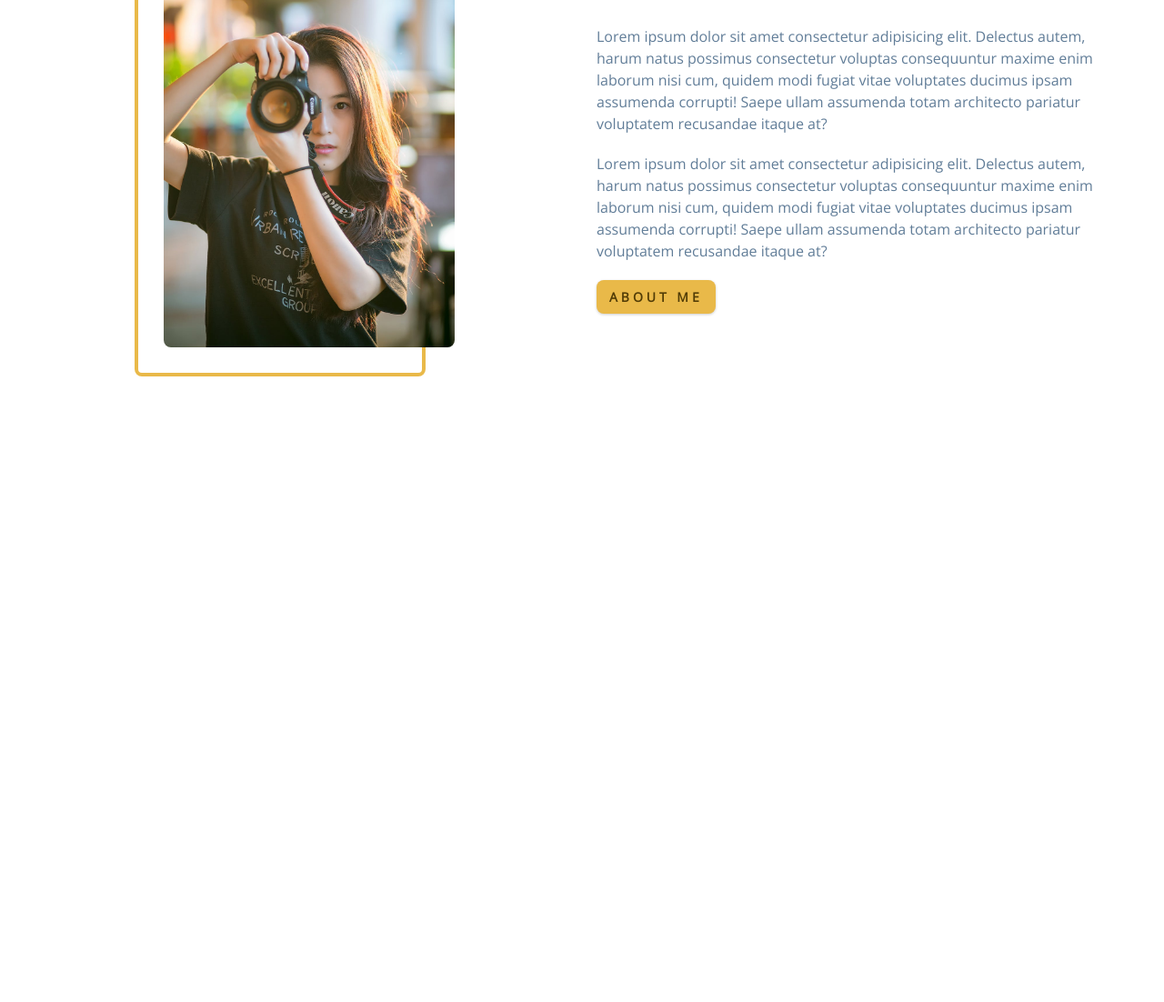
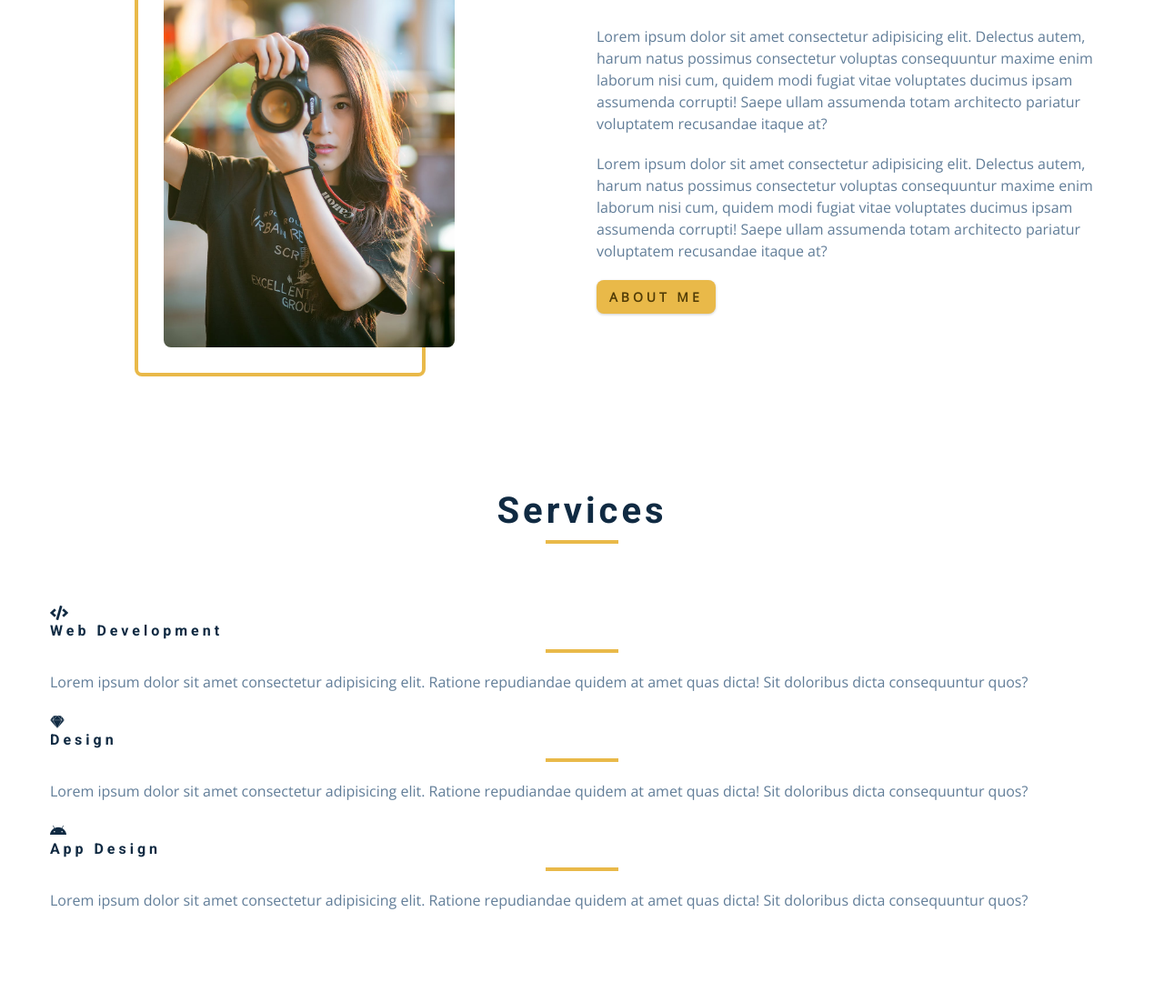
Before and after one commit to Rantech91/css-grid-portfolio-project, a plain HTML site: page index.html in a window 1280 px wide. Shown: the part 978-2080 px from the top of the page at 91% size. Before the commit the page ends 1440 px from the top, so only its background shows below. Drawn offline with nearby package versions, Linux system fonts and the light colour scheme.

Commit message:
service html

```diff
--- a/index.html
+++ b/index.html
@@ -163,7 +163,43 @@
   </section>
   <!-- end of about -->
   <!-- services -->
-
+  <section class="section section bg-grey">
+    <!-- section title -->
+    <div class="section-title">
+      <h2>services</h2>
+      <div class="underline"></div>
+    </div>
+    <!-- end of section title -->
+    <div class="services-center section-center">
+      <!-- single service -->
+      <article class="service">
+        <i class="fas fa-code service-icon"></i>
+        <h4>web development</h4>
+        <div class="underline"></div>
+        <p>Lorem ipsum dolor sit amet consectetur adipisicing elit. Ratione repudiandae quidem at amet quas dicta! Sit
+          doloribus dicta consequuntur quos?</p>
+      </article>
+      <!-- end of single service -->
+      <!-- single service -->
+      <article class="service">
+        <i class="fab fa-sketch service-icon"></i>
+        <h4>design</h4>
+        <div class="underline"></div>
+        <p>Lorem ipsum dolor sit amet consectetur adipisicing elit. Ratione repudiandae quidem at amet quas dicta! Sit
+          doloribus dicta consequuntur quos?</p>
+      </article>
+      <!-- end of single service -->
+      <!-- single service -->
+      <article class="service">
+        <i class="fab fa-android service-icon"></i>
+        <h4>app design</h4>
+        <div class="underline"></div>
+        <p>Lorem ipsum dolor sit amet consectetur adipisicing elit. Ratione repudiandae quidem at amet quas dicta! Sit
+          doloribus dicta consequuntur quos?</p>
+      </article>
+      <!-- end of single service -->
+    </div>
+  </section>
   <!-- end of services -->
   <!-- projects -->
 
```
